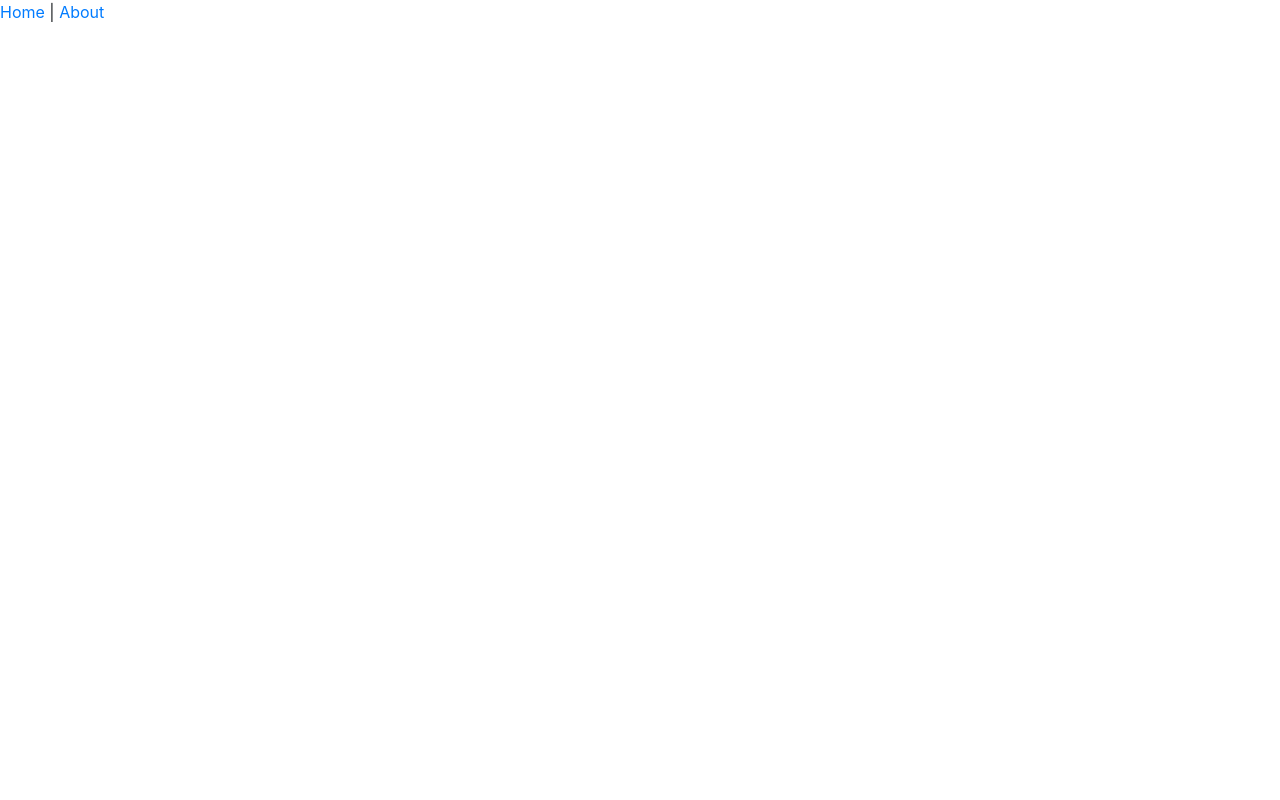
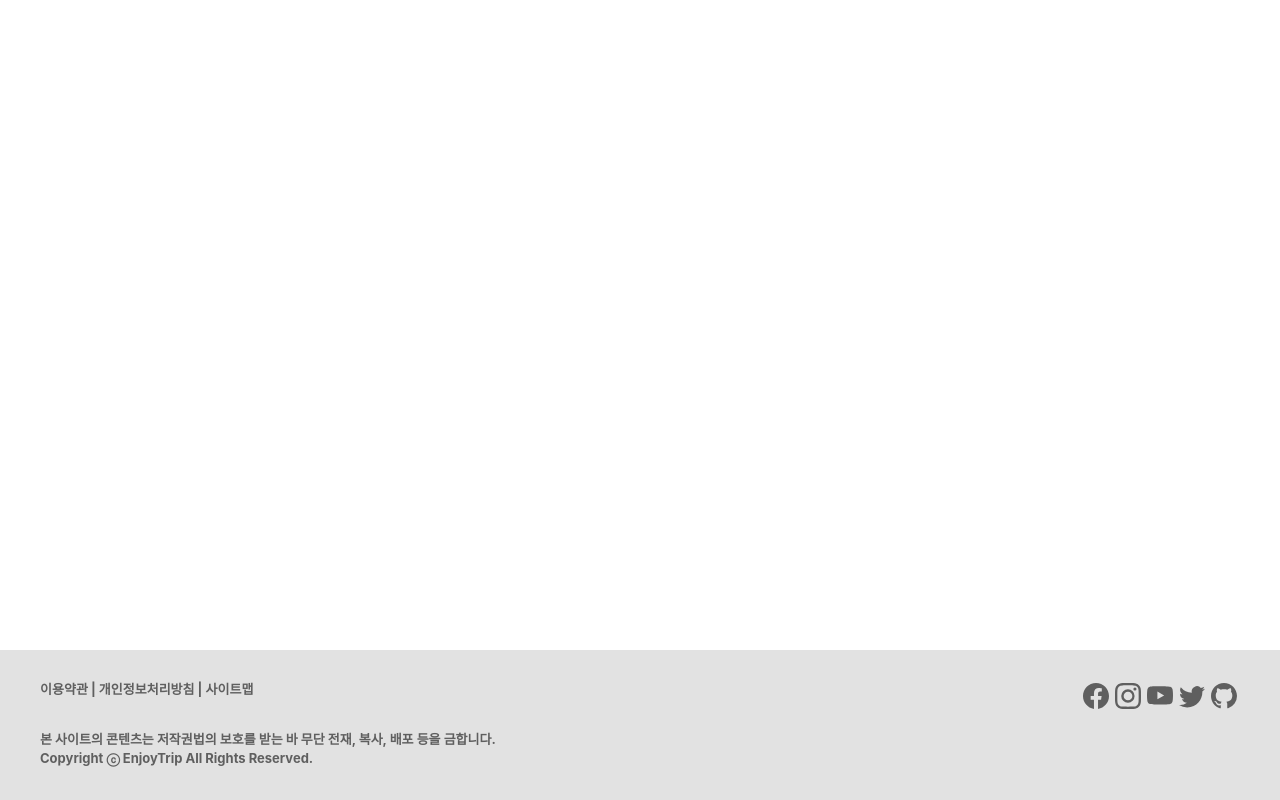
Before and after one commit to harinplz/Hadeul-i, a Vue app in the folder FE/enjoy-trip-front/: page / in a window 1280 px wide. Built offline with nearby package versions, Linux system fonts and the light colour scheme.

Commit message:
feat: Footer UI 구현 완료 #6

```diff
--- a/FE/enjoy-trip-front/src/App.vue
+++ b/FE/enjoy-trip-front/src/App.vue
@@ -1,11 +1,23 @@
 <template>
   <div id="app">
-    <nav>
+    <router-view></router-view>
+    <footer-nav-bar></footer-nav-bar>
+    <!-- <nav>
       <router-link to="/">Home</router-link> |
       <router-link to="/about">About</router-link>
     </nav>
-    <router-view />
+    <router-view /> -->
   </div>
 </template>
 
+<script>
+import FooterNavBar from "@/components/commons/FooterNavBar.vue";
+
+export default {
+  components: {
+    FooterNavBar,
+  },
+};
+</script>
+
 <style></style>
--- a/FE/enjoy-trip-front/src/components/commons/FooterNavBar.vue
+++ b/FE/enjoy-trip-front/src/components/commons/FooterNavBar.vue
@@ -1 +1,54 @@
-<template></template>
+<template>
+  <footer>
+    <div class="footer-pic">
+      <b-icon class="footer-icon" icon="facebook" font-scale="2"></b-icon>
+      <b-icon class="footer-icon" icon="instagram" font-scale="2"></b-icon>
+      <b-icon class="footer-icon" icon="youtube" font-scale="2"></b-icon>
+      <b-icon class="footer-icon" icon="twitter" font-scale="2"></b-icon>
+      <a class="nolink" href="https://github.com/seongho-98/enjoy-trip">
+        <b-icon class="footer-icon" icon="github" font-scale="2"></b-icon
+      ></a>
+    </div>
+    <div class="footer-1">이용약관 | 개인정보처리방침 | 사이트맵</div>
+    <div class="footer-2">
+      본 사이트의 콘텐츠는 저작권법의 보호를 받는 바 무단 전재, 복사, 배포 등을
+      금합니다.
+      <br />
+      Copyright ⓒ EnjoyTrip All Rights Reserved.
+    </div>
+  </footer>
+</template>
+
+<style scoped>
+footer {
+  width: 100%;
+  height: 150px;
+  background-color: #e2e2e2;
+  color: #5f5f5f;
+  font-weight: bold;
+  font-size: 13px;
+  /* 나중에 필요할 때 주석 처리 */
+  bottom: 0px;
+  position: absolute;
+}
+.footer-1 {
+  margin-top: 30px;
+  margin-left: 40px;
+}
+.footer-2 {
+  margin-top: 30px;
+  margin-left: 40px;
+}
+.footer-pic {
+  margin-top: 30px;
+  margin-right: 40px;
+  float: right;
+}
+.footer-icon {
+  margin: 3px;
+}
+.nolink {
+  text-decoration: none;
+  color: #5f5f5f;
+}
+</style>
```
